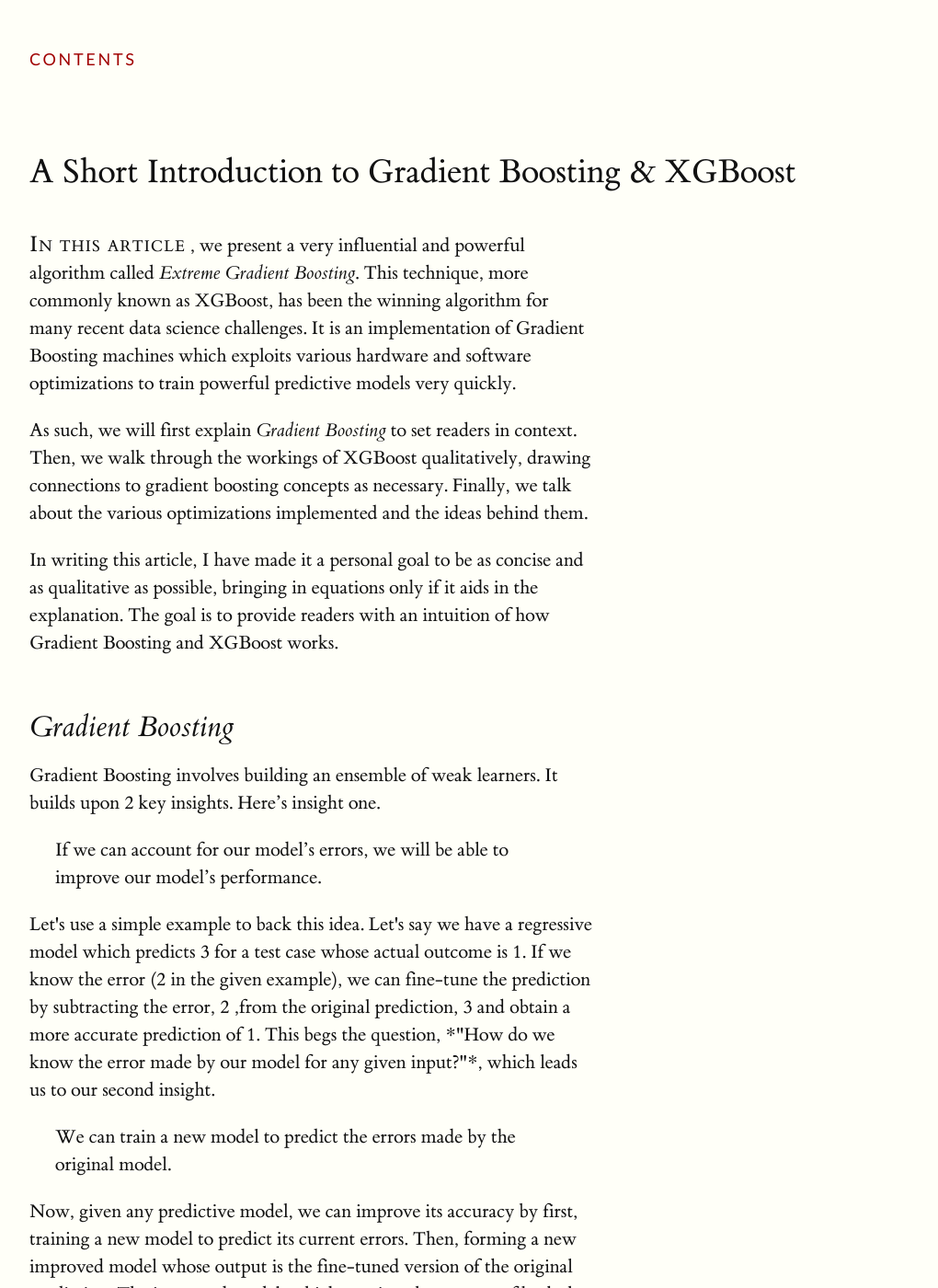
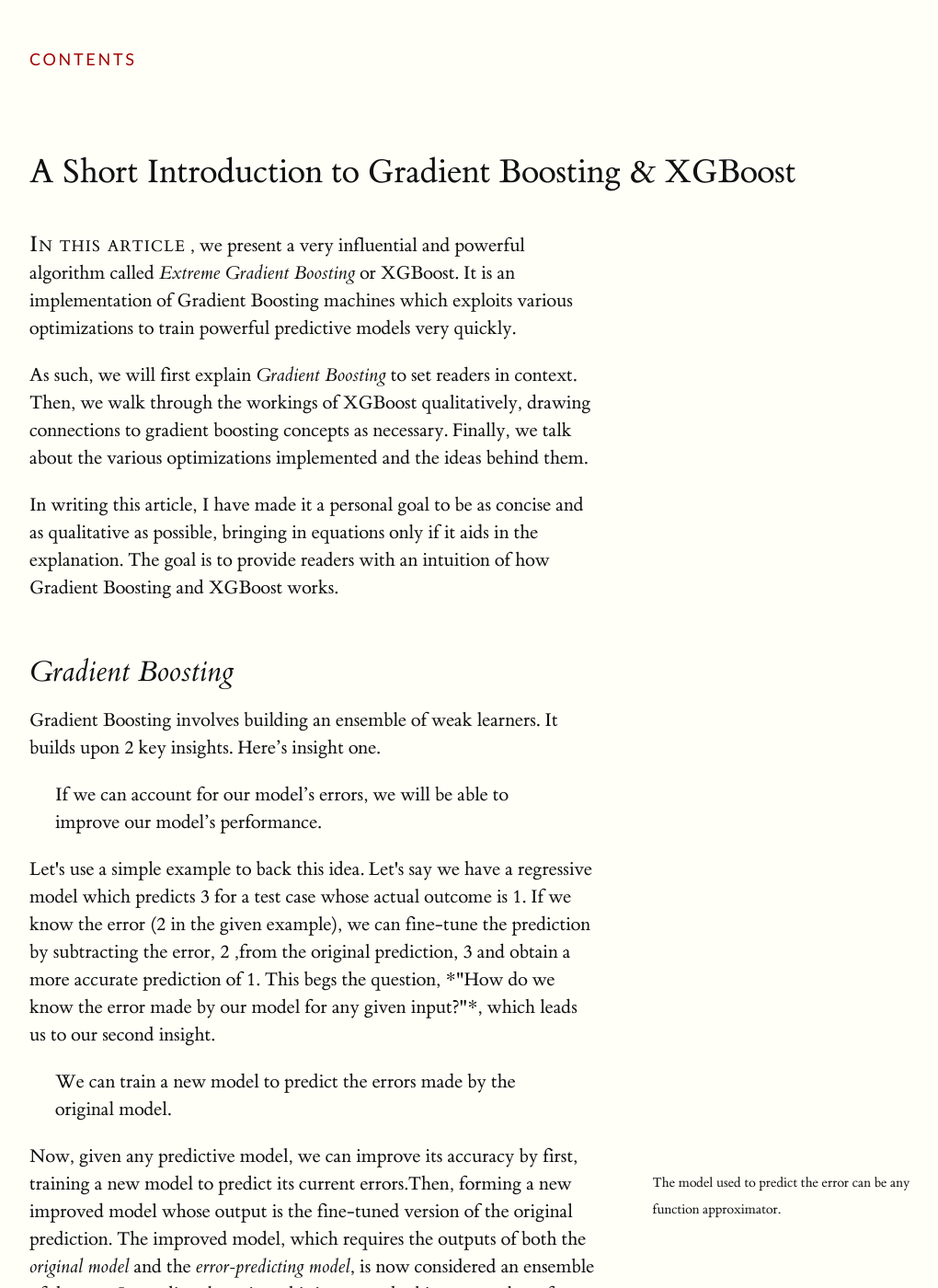
Before and after one commit to bobby-tan/bobby-tan.github.io, a Jekyll site: the page built from _posts/2020-05-11-A-Short-Introduction-to-XGBoost.md, in a window 1280 px wide and 1400 px high. Shown: the whole window at 92% size, without its empty margins (128-1148 px from the left). Built offline with Jekyll 4.4.1, drawn with Linux system fonts in a browser that asks for light colours; formulas are drawn with MathJax 3; some of the changed text lies outside the part shown.

Commit message:
editted XGBoost article

```diff
--- a/_posts/2020-05-11-A-Short-Introduction-to-XGBoost.md
+++ b/_posts/2020-05-11-A-Short-Introduction-to-XGBoost.md
@@ -7,7 +7,7 @@
 \DeclareMathOperator{\diag}{diag}
 $$
 
-{% newthought 'In this article' %}, we present a very influential and powerful algorithm called *Extreme Gradient Boosting*. This technique, more commonly known as XGBoost, has been the winning algorithm for many recent data science challenges. It is an implementation of Gradient Boosting machines which exploits various hardware and software optimizations to train powerful predictive models very quickly.
+{% newthought 'In this article' %}, we present a very influential and powerful algorithm called *Extreme Gradient Boosting* or XGBoost. It is an implementation of Gradient Boosting machines which exploits various optimizations to train powerful predictive models very quickly.
 
 As such, we will first explain *Gradient Boosting* to set readers in context. Then, we walk through the workings of XGBoost qualitatively, drawing connections to gradient boosting concepts as necessary. Finally, we talk about the various optimizations implemented and the ideas behind them.
 
@@ -27,7 +27,7 @@
 
 >We can train a new model to predict the errors made by the original model.
 
-Now, given any predictive model, we can improve its accuracy by first, training a new model to predict its current errors. Then, forming a new improved model whose output is the fine-tuned version of the original prediction. The improved model, which requires the outputs of both the *original model* and the *error-predicting model*, is now considered an ensemble of the two. In gradient boosting, this is repeated arbitrary number of times to continually improve the model's accuracy. This repeated process forms the crux of gradient boosting.
+Now, given any predictive model, we can improve its accuracy by first, training a new model to predict its current errors.{% marginnote 'sn-zero' 'The model used to predict the error can be any function approximator.'%}Then, forming a new improved model whose output is the fine-tuned version of the original prediction. The improved model, which requires the outputs of both the *original model* and the *error-predicting model*, is now considered an ensemble of the two. In gradient boosting, this is repeated arbitrary number of times to continually improve the model's accuracy. This repeated process forms the crux of gradient boosting.
 
 ### An Ensemble of Weak Learners
 
@@ -36,6 +36,7 @@
 To mitigate this, we perform 2 measures. First, we reduce our reliance or trust on any single error-predicting model by applying a small weight, *$$ \alpha $$* (typically between 0 to 0.1) to its output. Then, instead of stopping after 1 iteration of improvement, we repeat the process multiple times, learning new error-prediction models for newly formed improved models till the accuracy or error is satisfactory. This can be summed up using the equations below.
 
 {% marginnote 'sn-two' 'Typically, the error-predicting model predicts the current negative error and so, we use an addition instead of deduction.'%}
+<p id="steps"></p>>
 
 $$
 \begin{align*}
@@ -57,4 +58,8 @@
 
 ## XGBoost
 
-XGBoost is a flavour of gradient boosting machines.
+XGBoost is a flavour of gradient boosting machines and Gradient Boosting Trees (gbtree) are the recommended function approximator. In XGBoost, first, we start with a simple predictor, one that predicts any arbitrary number for all values. Next, we apply what <a href="#steps">we've learnt just now</a>>. We train a gbtree to predict the negative gradient and use its output to adjust the original predictions. The combination of the two models forms our new improved model. Then, we apply <a href="#steps">the idea</a> again with the new model until the results are satisfactory.
+
+### Gradient Boosting Trees
+
+In building a gbtree, we learn train the model such that the overall loss of the current model is minimized while keeping in mind not to *overfit the model*. To do this,
```
